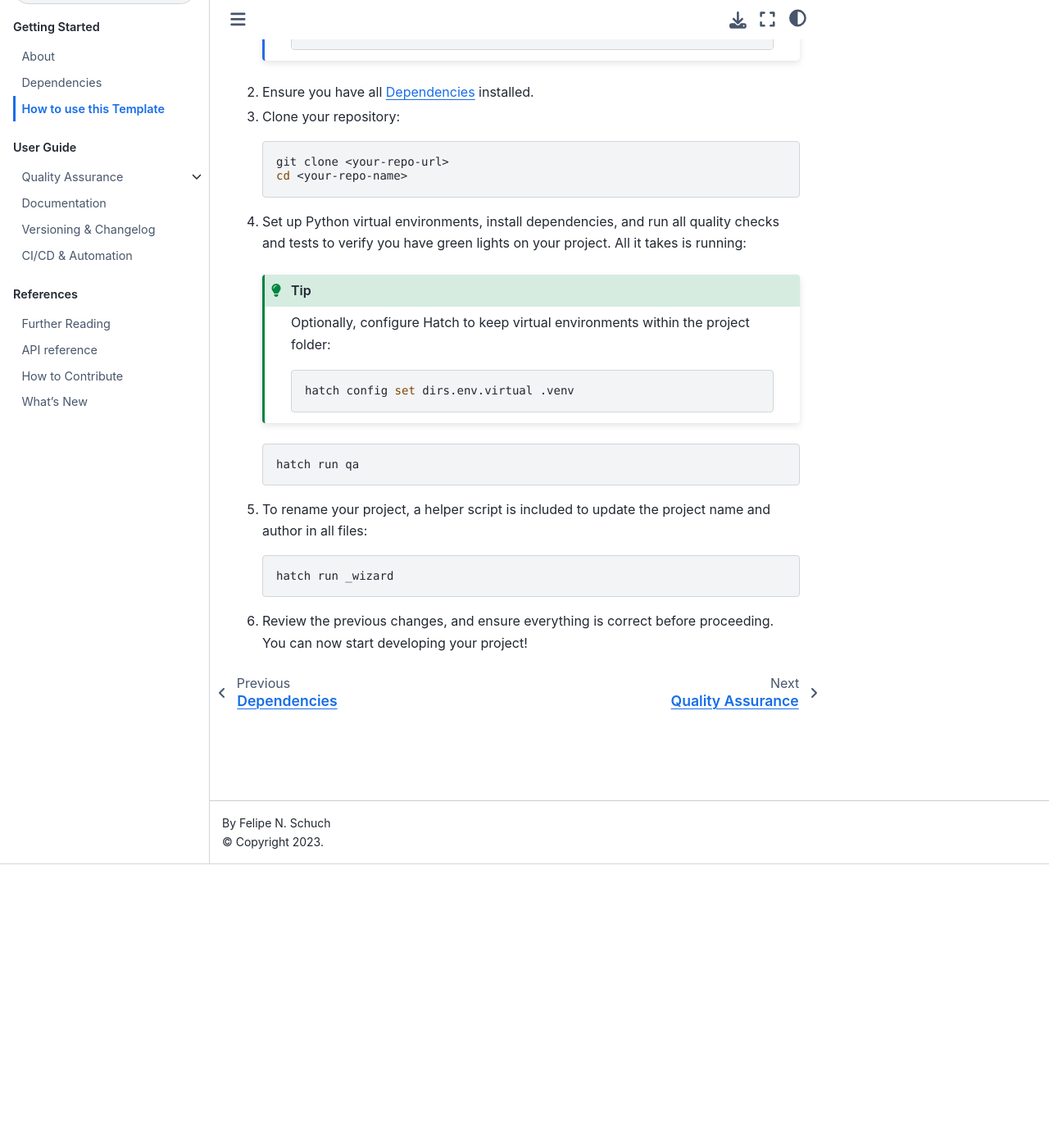
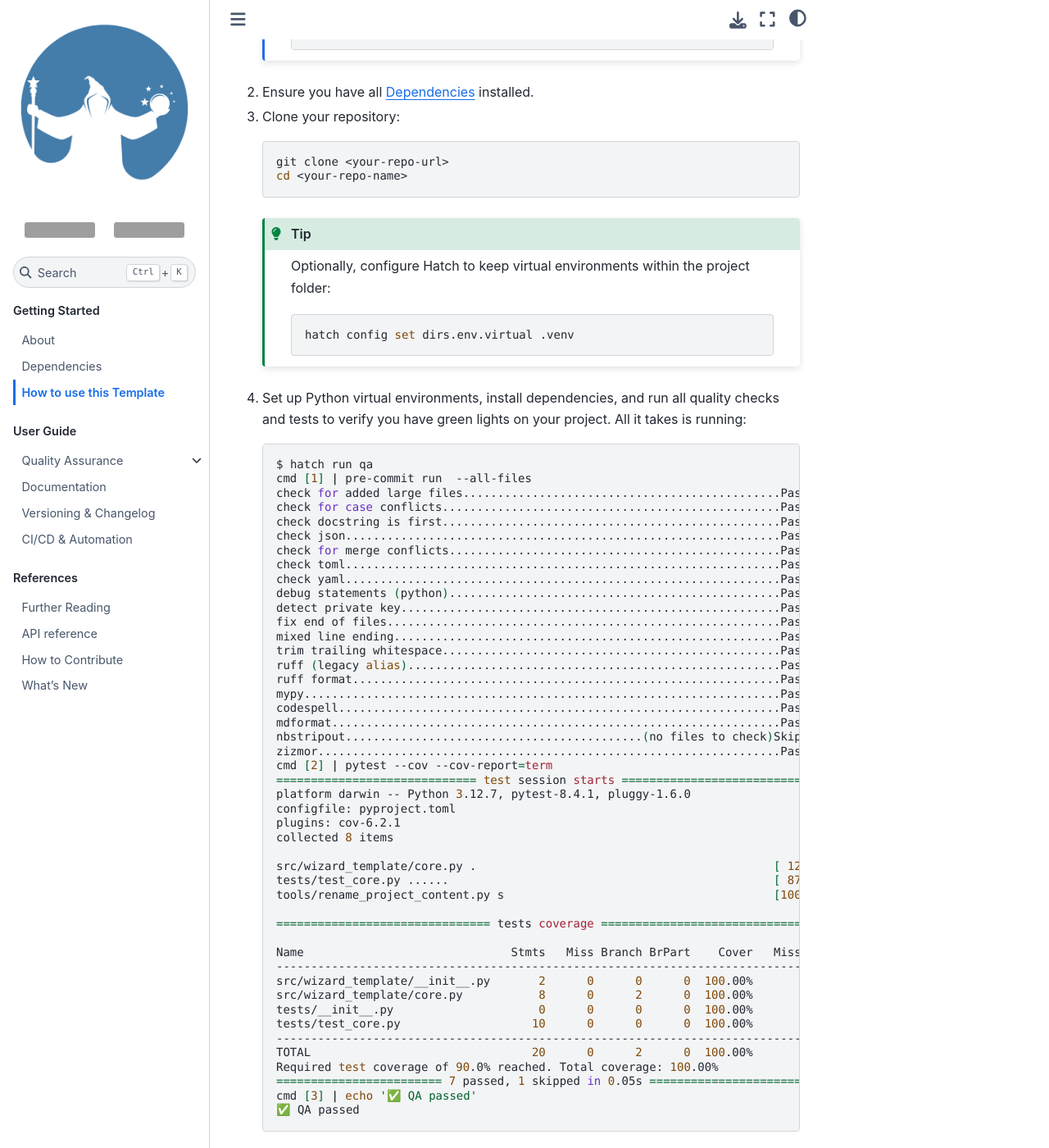
Before and after one commit to fschuch/wizard-template, a Jupyter Book: the page built from docs/getting-started/use-this-template.md, in a window 1280 px wide and 1400 px high, scrolled down 346 px. Shown: the whole window at 82% size. Built offline with Jupyter Book 1.0.4 settings and Sphinx 7.4.7 and the Sphinx Book theme 1.1.4, drawn with Linux system fonts in a browser that asks for light colours; grey boxes are pictures that could not be loaded.

`````diff
--- a/docs/getting-started/use-this-template.md
+++ b/docs/getting-started/use-this-template.md
@@ -13,12 +13,10 @@
 
 1. Clone your repository:
 
-   ```zsh
+   ```bash
    git clone <your-repo-url>
    cd <your-repo-name>
    ```
-
-1. Set up Python virtual environments, install dependencies, and run all quality checks and tests to verify you have green lights on your project. All it takes is running:
 
    ````{tip}
    Optionally, configure Hatch to keep virtual environments within the project folder:
@@ -27,13 +25,60 @@
    ```
    ````
 
-   ```zsh
-   hatch run qa
+1. Set up Python virtual environments, install dependencies, and run all quality checks and tests to verify you have green lights on your project. All it takes is running:
+
+   ```bash
+   $ hatch run qa
+   cmd [1] | pre-commit run  --all-files
+   check for added large files..............................................Passed
+   check for case conflicts.................................................Passed
+   check docstring is first.................................................Passed
+   check json...............................................................Passed
+   check for merge conflicts................................................Passed
+   check toml...............................................................Passed
+   check yaml...............................................................Passed
+   debug statements (python)................................................Passed
+   detect private key.......................................................Passed
+   fix end of files.........................................................Passed
+   mixed line ending........................................................Passed
+   trim trailing whitespace.................................................Passed
+   ruff (legacy alias)......................................................Passed
+   ruff format..............................................................Passed
+   mypy.....................................................................Passed
+   codespell................................................................Passed
+   mdformat.................................................................Passed
+   nbstripout...........................................(no files to check)Skipped
+   zizmor...................................................................Passed
+   cmd [2] | pytest --cov --cov-report=term
+   ============================= test session starts =============================
+   platform darwin -- Python 3.12.7, pytest-8.4.1, pluggy-1.6.0
+   configfile: pyproject.toml
+   plugins: cov-6.2.1
+   collected 8 items
+
+   src/wizard_template/core.py .                                           [ 12%]
+   tests/test_core.py ......                                               [ 87%]
+   tools/rename_project_content.py s                                       [100%]
+
+   =============================== tests coverage ================================
+
+   Name                              Stmts   Miss Branch BrPart    Cover   Missing
+   -------------------------------------------------------------------------------
+   src/wizard_template/__init__.py       2      0      0      0  100.00%
+   src/wizard_template/core.py           8      0      2      0  100.00%
+   tests/__init__.py                     0      0      0      0  100.00%
+   tests/test_core.py                   10      0      0      0  100.00%
+   -------------------------------------------------------------------------------
+   TOTAL                                20      0      2      0  100.00%
+   Required test coverage of 90.0% reached. Total coverage: 100.00%
+   ======================== 7 passed, 1 skipped in 0.05s =========================
+   cmd [3] | echo '✅ QA passed'
+   ✅ QA passed
    ```
 
 1. To rename your project, a helper script is included to update the project name and author in all files:
 
-   ```zsh
+   ```bash
    hatch run _wizard
    ```
 
`````
Also changed, not shown: README.md (+2 -246 lines), docs/intro.md (+10 -11 lines), docs/user-guide/documentation.md (+0 -1 lines).
